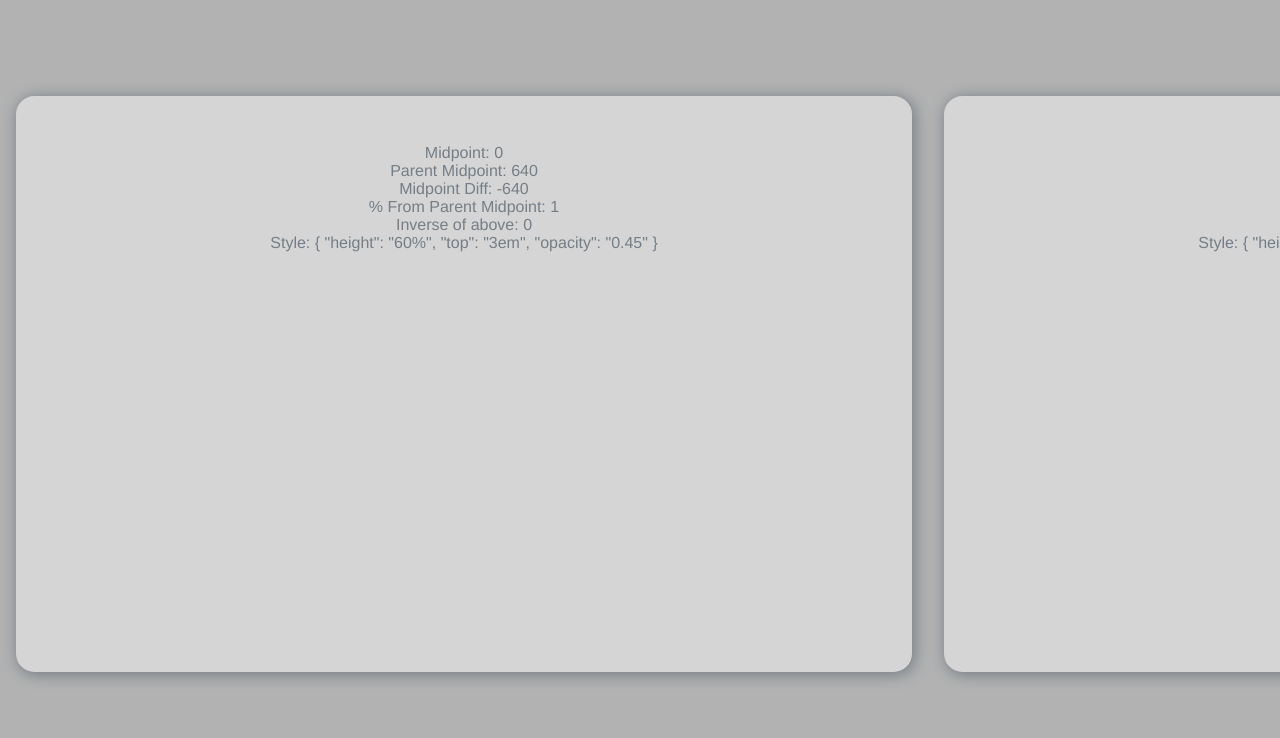
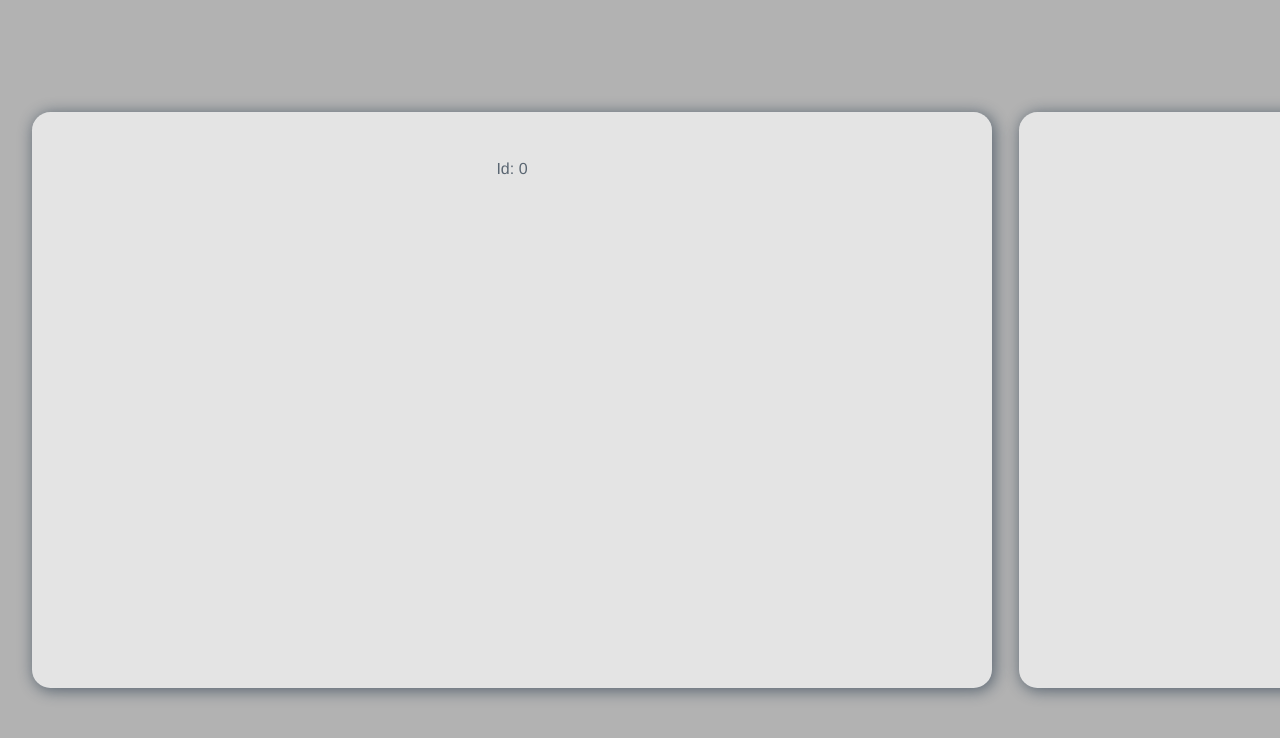
Before and after one commit to TheQuail13/vue-card-carousel, a Vue app: page / in a window 1280 px wide. Shown: the top 738 px of the page. Built offline with nearby package versions, Linux system fonts and the light colour scheme.

Commit message:
*clap* auto-margin *clap*

```diff
--- a/src/components/HelloWorld.vue
+++ b/src/components/HelloWorld.vue
@@ -64,6 +64,7 @@ export default {
   display: flex;
   overflow-x: scroll;
   width: 100%;
+  height: 100%;
   scroll-snap-type: x mandatory;
 }
 
@@ -76,4 +77,19 @@ export default {
 .c-backdrop {
   -ms-overflow-style: none;
 }
+
+// necessary for overflow not displaying right-padding
+// credit: https://blog.alexandergottlieb.com/overflow-scroll-and-the-right-padding-problem-a-css-only-solution-6d442915b3f4
+.c-main:after {
+  content: "";
+  display: block;
+  position: absolute;
+  right: -2rem;
+  width: 2rem;
+  height: 1px;
+}
+
+.c-main:first-child {
+  margin-left: 2rem;
+}
 </style>
--- a/src/components/Iteration.vue
+++ b/src/components/Iteration.vue
@@ -1,11 +1,18 @@
 <template>
   <div :class="['c-main']" :style="topStyle">
-    <div>Midpoint: {{ midpoint }}</div>
+    <!-- <div>Midpoint: {{ midpoint }}</div>
     <div>Parent Midpoint: {{ parentMidPoint }}</div>
-    <div>Midpoint Diff: {{ midpointDist }}</div>
-    <div>% From Parent Midpoint: {{ percentFromParentMidpoint }}</div>
-    <div>Inverse of above: {{ 1 - percentFromParentMidpoint }}</div>
-    <div>Style: {{ topStyle }}</div>
+    <div>Midpoint Diff: {{ midpointDist }}</div> -->
+    <!-- <div>
+      % From Parent Midpoint:
+      {{ (percentFromParentMidpoint * 100).toFixed() }}%
+    </div>
+    <div>
+      Inverse of above:
+      {{ ((1 - percentFromParentMidpoint) * 100).toFixed() }}%
+    </div> -->
+    <div>Id: {{ iterant.cMainId }}</div>
+    <!-- <div v-if="topStyle">Height: {{ topStyle.height }}</div> -->
   </div>
 </template>
 
@@ -41,7 +48,6 @@ export default {
 
   methods: {
     callback(e) {
-      console.log(e);
       this.$emit("ontouch", true);
       this.getCoords(e);
     },
@@ -71,13 +77,9 @@ export default {
     topStyle() {
       if (this.percentFromParentMidpoint) {
         return {
-          height: `${Math.max(1 - this.percentFromParentMidpoint + 0.45, 0.6) *
-            100}%`,
-          top: `${this.percentFromParentMidpoint * 3}em`,
-          opacity: `${Math.max(
-            1 - this.percentFromParentMidpoint + 0.35,
-            0.45
-          )}`
+          height: `${Math.max(1.1 - this.percentFromParentMidpoint * 0.5, 0.5) *
+            100}vh`,
+          opacity: `${Math.max(1.65 - this.percentFromParentMidpoint, 0.45)}`
         };
       }
 
@@ -112,12 +114,12 @@ export default {
   position: relative;
   background: white;
   box-shadow: 2px 2px 15px 1px;
-  min-width: 70vw;
-  margin: 3em 1em 3em 1em;
+  min-width: 75vw;
+  margin: auto 0.85em auto 0.85em;
   padding: 3em 0 3em 0;
   border-radius: 1.15em;
   top: 0;
-  max-height: 65%;
+  max-height: 70%;
   //   scroll-snap-align: center;
 }
 </style>
```
